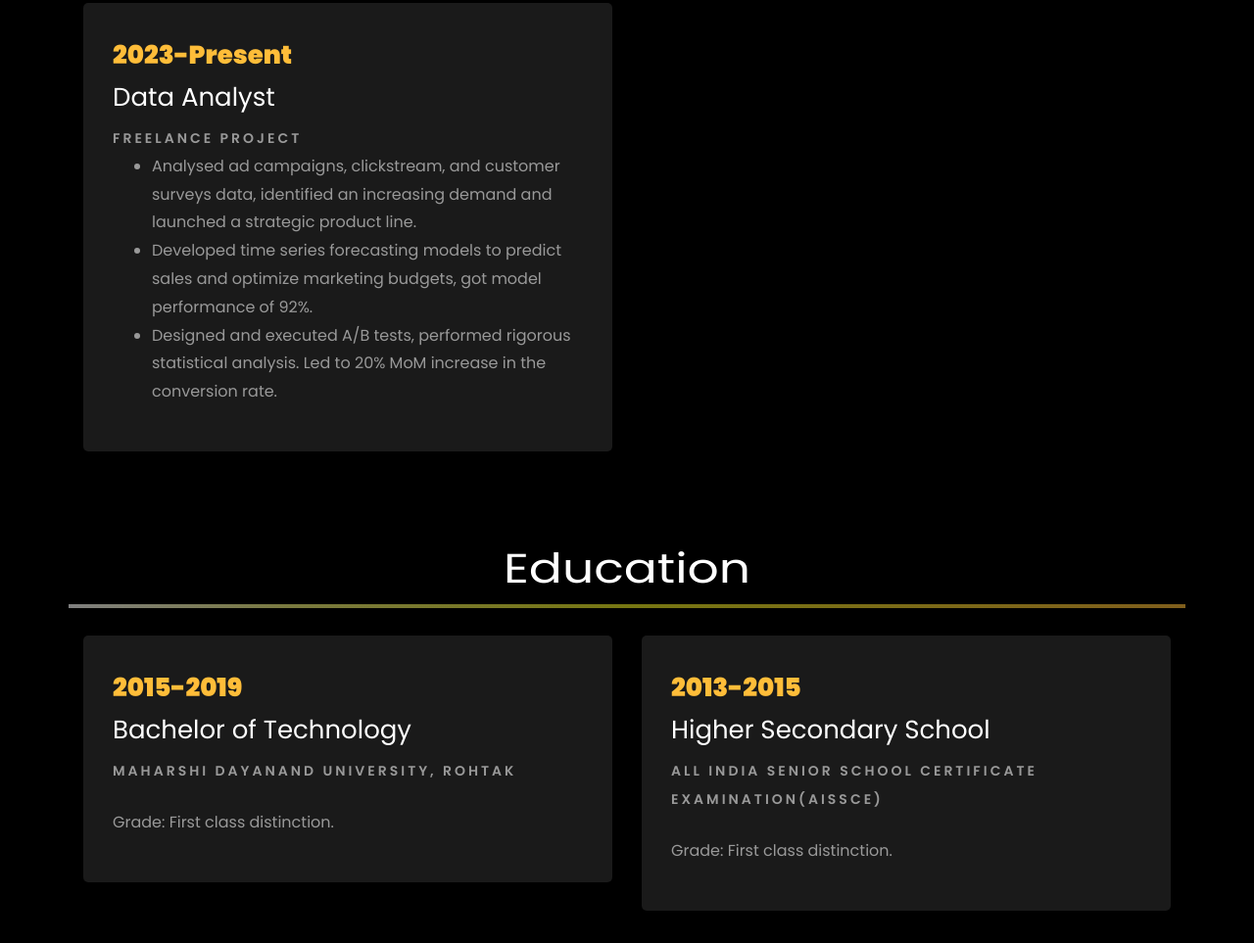
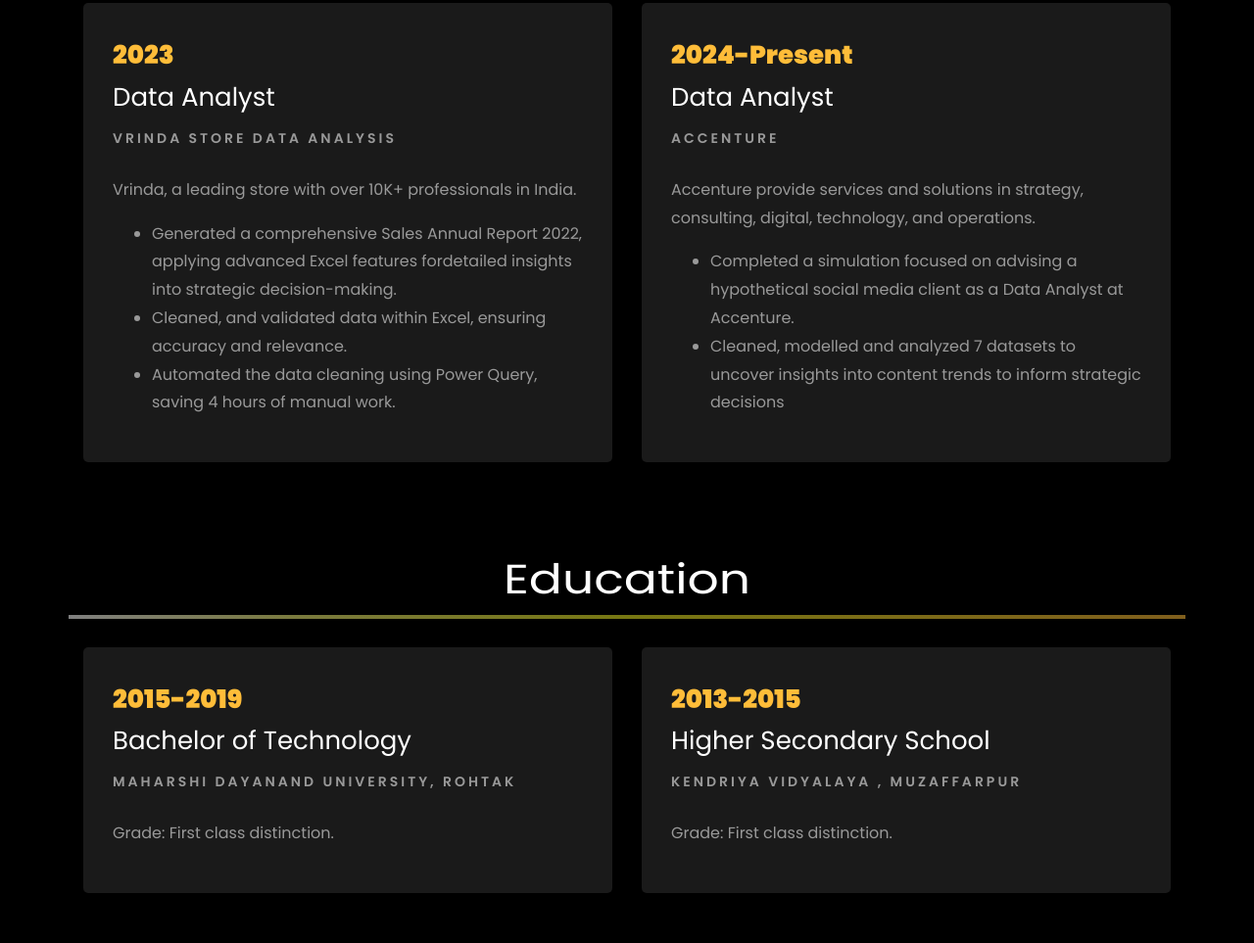
Before and after one commit to ANKUSH-ASR/ANKUSH-ASR.github.io, a plain HTML site: page index.html in a window 1280 px wide. Shown: the part 2026-2989 px from the top of the page at 98% size. Drawn offline with Linux system fonts and the light colour scheme; animation ran at ten frames a second; files whose address does not match are found by name.

Commit message:
i commit this change

```diff
--- a/index.html
+++ b/index.html
@@ -119,7 +119,7 @@
 
     <nav class="navbar navbar-expand-lg navbar-dark ftco_navbar ftco-navbar-light site-navbar-target" id="ftco-navbar">
 	    <div class="container">
-	      <a class="navbar-brand" href="index.html">Ankush Kumar Singh</a>
+	      <a class="navbar-brand" href="index.html">Ankush  Kumar  Singh</a>
 	      <button class="navbar-toggler js-fh5co-nav-toggle fh5co-nav-toggle" type="button" data-toggle="collapse" data-target="#ftco-nav" aria-controls="ftco-nav" aria-expanded="false" aria-label="Toggle navigation">
 	        <span class="oi oi-menu"></span> Menu
 	      </button>
@@ -160,7 +160,7 @@
 						// Create an array of typing text
 						const typingTexts = [
 						'Engineer  ',
-						'Freelencer  ',
+						'Freelancer  ',
 						'Learner   ',
 						];
 
@@ -190,7 +190,7 @@
 			            <h2>A Data Analyst</h2>
 						<!-- <h2 class="d-flex" style="margin-bottom: 0">With over 5 years of experience</h2> -->
 						<!-- <br> -->
-			            <p><a href="www.linkedin.com/in/ankush-singh-b28594136" class="btn btn-primary py-3 px-4">LinkedIn</a>
+			            <p><a href="https://www.linkedin.com/in/ankush-singh-b28594136/" class="btn btn-primary py-3 px-4">LinkedIn</a>
 							<a href="https://github.com/ANKUSH-ASR" class="btn btn-white btn-outline-white py-3 px-4">My works</a></p>
 		            </div>
 		          </div>
@@ -327,35 +327,35 @@
 		<div class="row">
 				<div class="col-md-6">
 					<div class="resume-wrap ftco-animate">
-						<span class="date">2023-Present</span>
+						<span class="date">2023</span>
 						<h2>Data Analyst</h2>
-						<span class="position">Freelance Project</span>
-						<!-- <p class="mt-4">Merkle, a leading CXM and media company with over 10K+ professionals globally. It's a part of Dentsu International.  -->
+						<span class="position">Vrinda Store Data Analysis</span>
+						<p class="mt-4">Vrinda, a leading store with over 10K+ professionals in India.
 							<ul>
-								<li>Analysed ad campaigns, clickstream, and customer surveys data, identified an increasing demand and launched a strategic product line.</li>
-								<li>Developed time series forecasting models to predict sales and optimize marketing budgets, got model performance of 92%.</li>
-								<li>Designed and executed A/B tests, performed rigorous statistical analysis. Led to 20% MoM increase in the conversion rate.</li>
+								<li>Generated a comprehensive Sales Annual Report 2022, applying advanced Excel features fordetailed insights into strategic decision-making.</li>
+								<li>Cleaned, and validated data within Excel, ensuring accuracy and relevance.</li>
+								<li>Automated the data cleaning using Power Query, saving 4 hours of manual work.</li>
 							</ul>
 						</p>
 					</div>
 
 				</div>
 
-				<!-- <div class="col-md-6">
+				<div class="col-md-6">
 					<div class="resume-wrap ftco-animate">
-						<span class="date">2018-2021</span>
-						<h2>Senior Data Analyst</h2>
-						<span class="position">iQuanti</span>
-						<p class="mt-4">iQuanti is a data-driven digital marketing analytics and solutions company, helps top 100 global brands.
+						<span class="date">2024-Present</span>
+						<h2> Data Analyst</h2>
+						<span class="position">Accenture</span>
+						<p class="mt-4">Accenture provide services and solutions in strategy, consulting, digital, technology, and operations.
 							<ul>
-								<li>Performed in-depth market research and analysis to create online pages. Resulted in ~100% website growth and 30% increase in conversion rate YoY.</li>
-								<li>Delivered multiple training and mentorship sessions on analytical tools like SQL, MS Excel, Power BI, Tableau and Python.</li>
-								<li>Performed migration and enhancements for merchandising dashboard, involved data integration and its feature improvement.</li>
+								<li>Completed a simulation focused on advising a hypothetical social media client as a Data Analyst at Accenture.</li>
+								<li>Cleaned, modelled and analyzed 7 datasets to uncover insights into content trends to inform strategic decisions</li>
+								<!-- <li>Performed migration and enhancements for merchandising dashboard, involved data integration and its feature improvement.</li> -->
 							</ul>
 						</p>
 					</div>
 
-				</div> -->
+				</div>
 			</div>
 
 		<br>
@@ -381,7 +381,8 @@
     				<div class="resume-wrap ftco-animate">
     					<span class="date">2013-2015</span>
     					<h2>Higher Secondary School</h2>
-    					<span class="position">All India Senior School Certificate Examination(AISSCE)</span>
+    					<span class="position">
+							Kendriya vidyalaya , Muzaffarpur </span>
     					<p class="mt-4">Grade: First class distinction.</p>
     				</div>
 				</div>
@@ -476,7 +477,7 @@
           <div class="col-md d-flex justify-content-center counter-wrap ftco-animate">
             <div class="block-18">
               <div class="text">
-                <strong class="number" data-number="20">0</strong>
+                <strong class="number" data-number="15">0</strong>
                 <span>Achievements</span>
               </div>
             </div>
@@ -489,14 +490,14 @@
               </div>
             </div>
           </div>
-          <div class="col-md d-flex justify-content-center counter-wrap ftco-animate">
+          <!-- <div class="col-md d-flex justify-content-center counter-wrap ftco-animate">
             <div class="block-18">
               <div class="text">
                 <strong class="number" data-number="1000">0</strong>
                 <span>Mentored Students</span>
               </div>
             </div>
-          </div>
+          </div> -->
           <div class="col-md d-flex justify-content-center counter-wrap ftco-animate">
             <div class="block-18">
               <div class="text">
@@ -551,7 +552,7 @@
           			<span class="icon-phone2"></span>
           		</div>
           		<h3 class="mb-4">Contact Number</h3>
-	            <p><a href="tel://0101010101">+ 0 101 0101 101</a></p>
+	            <p><a href="tel://0101010101">+91 906801**78</a></p>
 	          </div>
           </div>
           <div class="col-md-6 col-lg-3 d-flex ftco-animate">
@@ -569,7 +570,7 @@
           			<span class="icon-globe"></span>
           		</div>
           		<h3 class="mb-4">Download Resume</h3>
-	            <p><a href="https://drive.google.com/file/d/11GzwhH_EOpyhVq4g5Gg3T_ti7p_x4AJe/view?usp=sharing">resumelink</a></p>
+	            <p><a href="https://drive.google.com/file/d/11GzwhH_EOpyhVq4g5Gg3T_ti7p_x4AJe/view?usp=sharing">Resume Link</a></p>
 	          </div>
           </div>
 
```
Also changed, not shown: images/about-me.png, images/about-mes.png (added), images/bg_1.jpg (deleted), images/bg_1.png, images/bg_1a.png (added), images/bg_1s.png (added), images/bg_1ss.png (added), images/bg_1sss.png (added), images/bg_1ssss.png (added).
